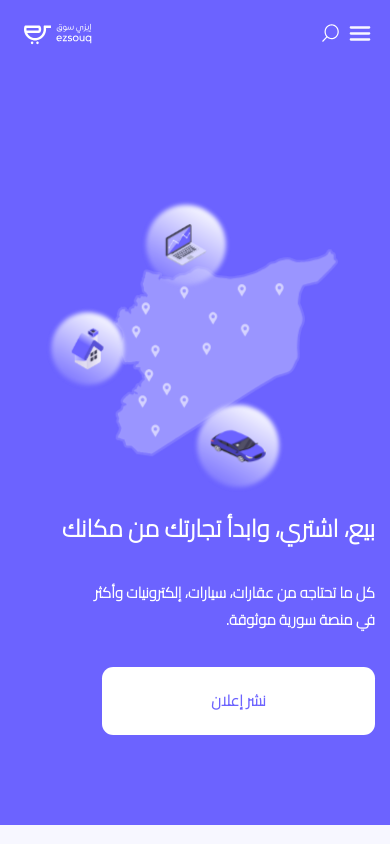
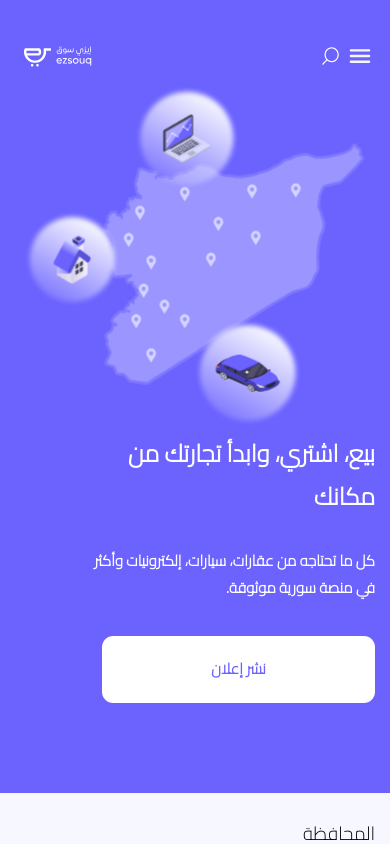
Before and after one commit to AhmadMostafaHamdo/ezsouq, a React (Vite) app: page / in a window 390 px wide. Shown: the top 844 px of the page. Built offline with nearby package versions, Linux system fonts and the light colour scheme.

Commit message:
fix header in the top when scroll

```diff
--- a/src/components/common/Header.jsx
+++ b/src/components/common/Header.jsx
@@ -55,7 +55,7 @@ const Header = () => {
 console.log(isScrolled);
   return (
     <header
-      className={`bg-primary text-white pt-2   md:px-12 lg:px-20 md:py-6 fixed  w-full  md:${
+      className={`bg-primary text-white pt-8   md:px-12 lg:px-20 md:py-6 fixed  w-full  md:${
         isScrolled ? "backdrop-blur-[38.1px] z-10 from-primary" : ""
       } `}
     >
--- a/src/components/main/Main.jsx
+++ b/src/components/main/Main.jsx
@@ -4,10 +4,10 @@ import animationData from "../../assets/lottifiles/web home animation.json";
 
 const Main = () => {
   return (
-    <div className="flex w-screen pt-48 flex-col-reverse bg-primary pb-24 font-sans text-white md:h-[636px] md:flex-row md:px-20">
+    <div className="flex w-screen   pt-24  md:pt-44 flex-col-reverse bg-primary pb-24 font-sans text-white md:h-[636px] md:flex-row md:px-20">
       {/* Text Content Section */}
       <div className="container flex w-screen justify-center flex-col items-start md:w-[50vw] md:pr-0 lg:pr-[4.7rem]">
-        <h1 className="mt-4  text-nowrap text-[24px] font-[800] md:text-[1.5rem] lg:text-[2.25rem]">
+        <h1 className="mt-8  text-wrap w-[300px] md:w-fit md:text-nowrap text-[24px] font-[800] md:text-[1.5rem] lg:text-[2.25rem]">
           بيع، اشتري، وابدأ تجارتك من مكانك
         </h1>
 
@@ -26,7 +26,7 @@ const Main = () => {
 
       {/* Animation Section */}
       <div className="flex w-full items-center justify-center md:justify-end">
-        <div className="mt-4 md:mt-0 ml-[-2rem] w-[70%] transform md:ml-20 md:-translate-x-[2rem] md:-translate-y-[20vh] scale-[1.2] md:scale-[2.2] lg:-translate-y-[10px] lg:translate-x-[0px] lg:scale-[1.4]">
+        <div className="mt-4 md:mt-0 ml-[-2rem] w-[70%] transform md:ml-20 md:-translate-x-[2rem] md:-translate-y-[20vh] scale-[1.4] md:scale-[2.2] lg:-translate-y-[10px] lg:translate-x-[0px] lg:scale-[1.4]">
           <Lottie animationData={animationData} loop={false} />
         </div>
       </div>
```
